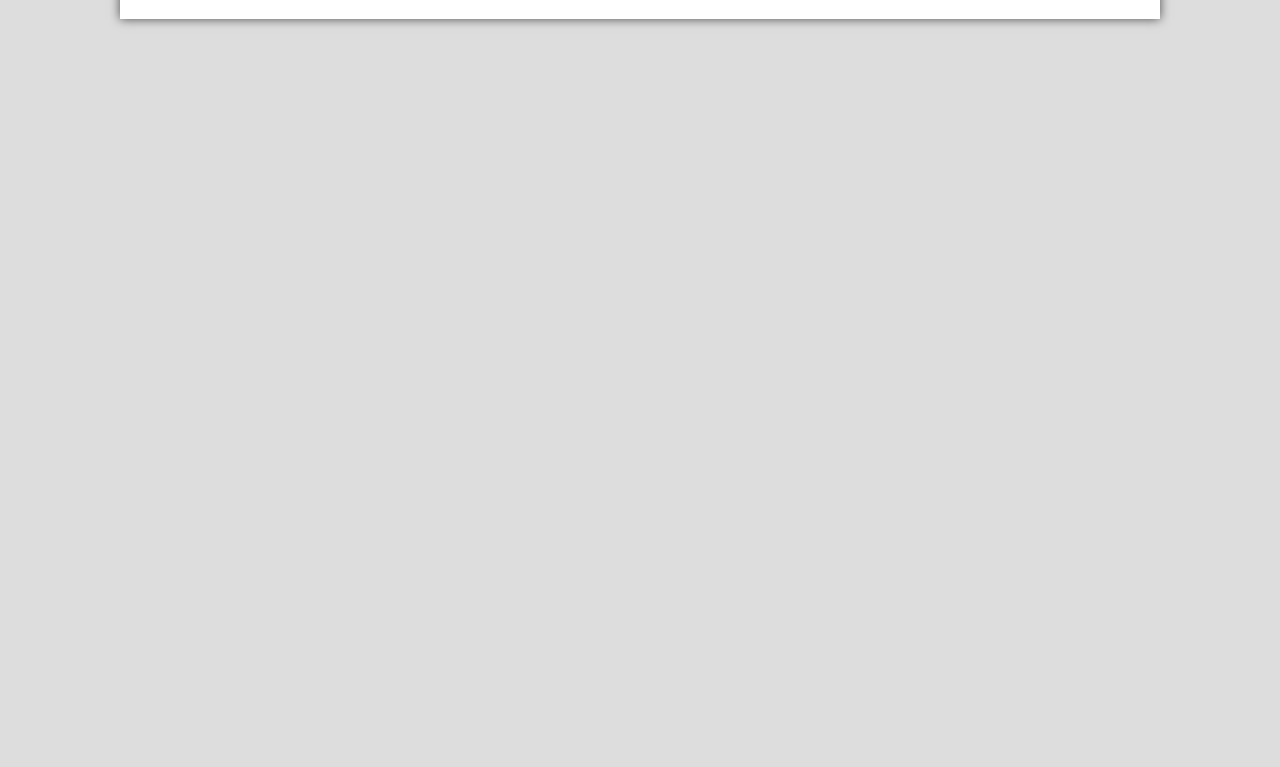
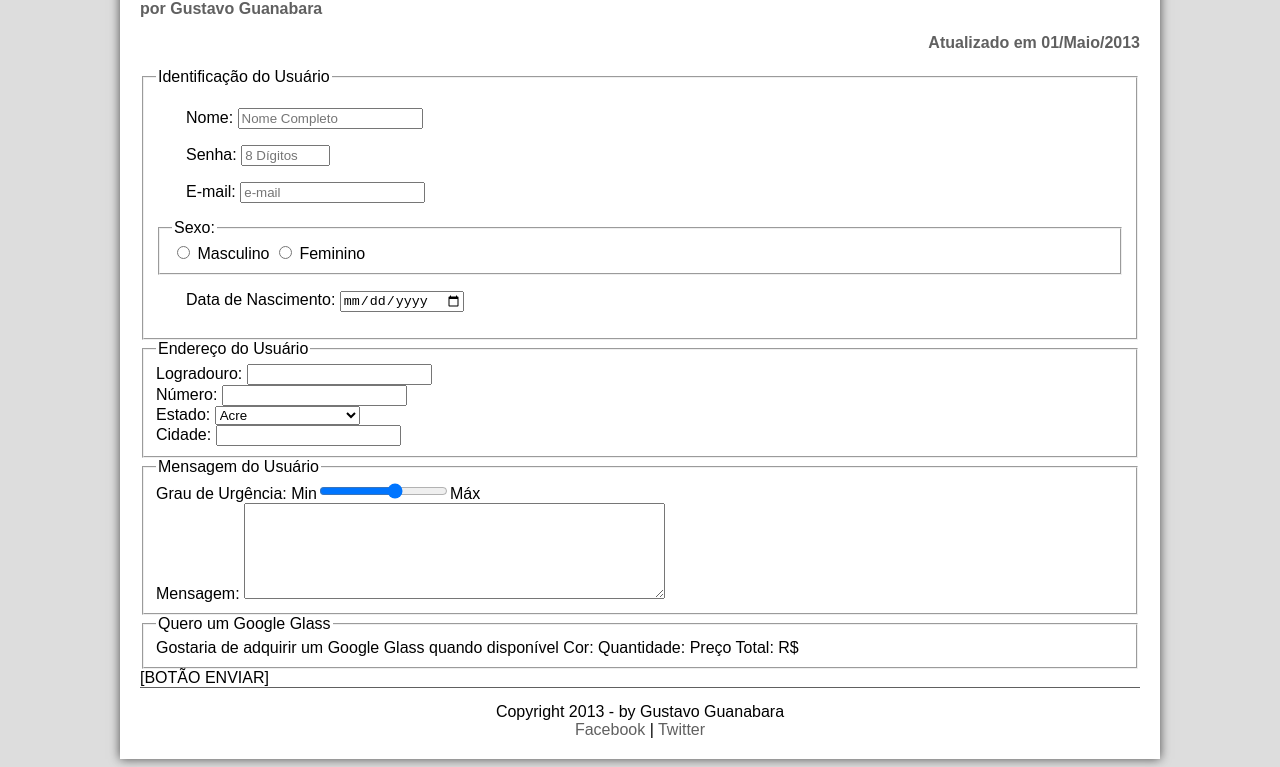
Before and after one commit to Marlliton/Site-do-Curso-em-Video, a plain HTML site: page fale-conosco.html in a window 1280 px wide. Shown: the part 293-1060 px from the top of the page. Before the commit the page ends 800 px from the top, so only its background shows below. Drawn offline with Linux system fonts and the light colour scheme.

Commit message:
Atualizaçao na pagina de formulario.

```diff
--- a/fale-conosco.html
+++ b/fale-conosco.html
@@ -37,41 +37,124 @@
                         onmouseout="mudaFoto('./_imagens/glass-oculos-preto-peq.png')"><a
                             href="multimidia.html">Multimídia</a></li>
 
-                    <li onmousemove="mudaFoto('_imagens/contato.png')"
-                        onmouseout="mudaFoto('./_imagens/contato.png')"><a href="fale-conosco.html">Fale
+                    <li onmousemove="mudaFoto('_imagens/contato.png')" onmouseout="mudaFoto('./_imagens/contato.png')">
+                        <a href="fale-conosco.html">Fale
                             conosco</a></li>
                 </ul>
             </nav>
 
         </header>
 
+        <section id="corpo-full">
+            <article id="noticia-principal">
+                <header id="cabecalho-artigo">
+                    <h3>
+                        Glass > Multimídia
+                    </h3>
+
+                    <h1>
+                        Formulário de Contato
+                    </h1>
+
+                    <h3>
+                        por Gustavo Guanabara
+                    </h3>
+
+                    <h3 class="direita">
+                        Atualizado em 01/Maio/2013
+                    </h3>
+                </header>
+                <form>
+
+                    <fieldset id="usuario">
+                        <legend>
                             Identificação do Usuário
-        Nome:
-        Senha:
-        E-mail:
+                        </legend>
+                        <p>
+                            <label for="cNome">Nome:</label> <input type="text" name="tNome" id="cNome" size="20"
+                                maxlength="30" placeholder="Nome Completo">
+                        </p>
+                        <p>
+                            <label for="cSenha">Senha:</label> <input type="password" name="tSenha" id="cSenha" size="8"
+                                maxlength="8" placeholder="8 Dígitos">
+                        </p>
+                        <p>
+                            <label for="cEmail">E-mail:</label> <input type="email" name="tEmail" id="cEmail"
+                                placeholder="e-mail" size="20" maxlength="40">
+                        </p>
+                        <fieldset id="sexo">
+                            <legend>
                                 Sexo:
-        - Masculino
-        - Feminino
-        Data de Nascimento:
+                            </legend>
+                            <input type="radio" name="tSexo" id="masculino"> <label for="masculino">Masculino</label>
+                            <input type="radio" name="tSexo" id="feminino"> <label for="feni">Feminino</label>
 
+                        </fieldset>
+                        <p>
+                            <label for="cData">Data de Nascimento:</label> <input type="date" name="tData" id="cData">
+                        </p>
+                    </fieldset>
+
+                    <fieldset id="endereco">
+                        <legend>
                             Endereço do Usuário
-        Logradouro:
-        Número:
-        Estado:
-        Cidade:
+                        </legend>
+                        <label for="cRua">Logradouro:</label> <input type="text" name="tRua" id="cRua"><br>
+                        <label for="cNumero">Número:</label> <input type="number" name="tNumero" id="cNumero"><br>
+                        <label for="cEstados">Estado:</label> <select name="tEstados" id="cEstados"> <br>
+                            <option value="AC">Acre</option>
+                            <option value="AL">Alagoas</option>
+                            <option value="AP">Amapá</option>
+                            <option value="AM">Amazonas</option>
+                            <option value="BA">Bahia</option>
+                            <option value="CE">Ceará</option>
+                            <option value="DF">Distrito Federal</option>
+                            <option value="ES">Espírito Santo</option>
+                            <option value="GO">Goiás</option>
+                            <option value="MA">Maranhão</option>
+                            <option value="MT">Mato Grosso</option>
+                            <option value="MS">Mato Grosso do Sul</option>
+                            <option value="MG">Minas Gerais</option>
+                            <option value="PA">Pará</option>
+                            <option value="PB">Paraíba</option>
+                            <option value="PR">Paraná</option>
+                            <option value="PE">Pernambuco</option>
+                            <option value="PI">Piauí</option>
+                            <option value="RJ">Rio de Janeiro</option>
+                            <option value="RN">Rio Grande do Norte</option>
+                            <option value="RS">Rio Grande do Sul</option>
+                            <option value="RO">Rondônia</option>
+                            <option value="RR">Roraima</option>
+                            <option value="SC">Santa Catarina</option>
+                            <option value="SP">São Paulo</option>
+                            <option value="SE">Sergipe</option>
+                            <option value="TO">Tocantins</option>
+                        </select><br>
+                        <label for="cCidade">Cidade:</label> <input type="text" name="tCidade" id="cCidade">
+                    </fieldset>
 
+                    <fieldset id="mensagem">
+                        <legend>
                             Mensagem do Usuário
-        Grau de Urgência:
-        Mensagem:
+                        </legend>
+                        <label for="cUrgencia">Grau de Urgência: Min<input type="range" name="tUrgencia" id="cUrgencia" min="0" max="10" step="2">Máx <br></label>
 
+                        <label for="cMsg">Mensagem:</label> <textarea name="tMsg" id="cMsg" cols="50" rows="6"></textarea>
+                    </fieldset>
+
+                    <fieldset id="pedido">
+                        <legend>
                             Quero um Google Glass
+                        </legend>
                         Gostaria de adquirir um Google Glass quando disponível
                         Cor:
                         Quantidade:
                         Preço Total: R$
+                    </fieldset>
 
 
                     [BOTÃO ENVIAR]
+                </form>
 
                 <footer id="rodape">
                     Copyright 2013 - by Gustavo Guanabara<br />
@@ -79,6 +162,11 @@
                     <a href="http://twitter.com/cursosemvideo" target="_blank">Twitter</a>
                 </footer>
                 <script src="./_javascript/funcoes.js"></script>
+            </article>
+
+        </section>
+
+    </div>
 </body>
 
 </html>
```
Also changed, not shown: _css/media.css (+23 -0 lines), multimidia.html (+1 -0 lines). Lines whose indentation alone changed are shown as unchanged.
